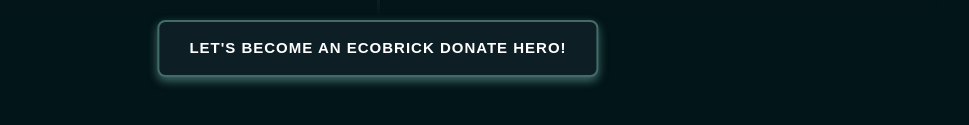
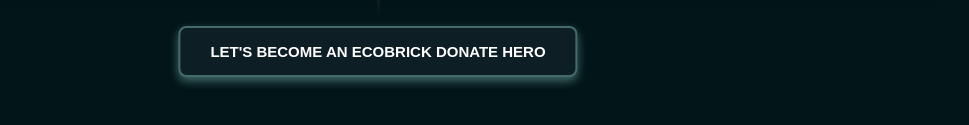
Before and after one commit to AyeshaShaikh-30/EcoNova_Dev_Challenge, a plain HTML site: page ecobrick.html in a window 1280 px wide. Shown: the part 3439-3564 px from the top of the page, without its empty margins (262-1231 px from the left). Drawn offline with Linux system fonts and the light colour scheme.

Commit message:
Update ecobrick.html

```diff
--- a/ecobrick.html
+++ b/ecobrick.html
@@ -134,7 +134,8 @@
               <div class="overlay-fade-top"></div>
               <div class="overlay-fade-bottom"></div>
               <div class="timeline_donate-wrapper">
-                <a href="donate.html" class="donate-button">Let's become an ecobrick donate hero! </a>
+             <!-- <a href="donate.html" class="donate-button">Let's become an ecobrick donate hero! </a>-->
+                  <button id="donate" type="submit" class="donate-button">Let's become an ecobrick donate hero</button>
             </div>
             </div>
 
@@ -147,7 +148,7 @@
         </div>
 
       </div>
-
+      <script src="janhvi.js"></script>
 
 </body>
 </html>
```
